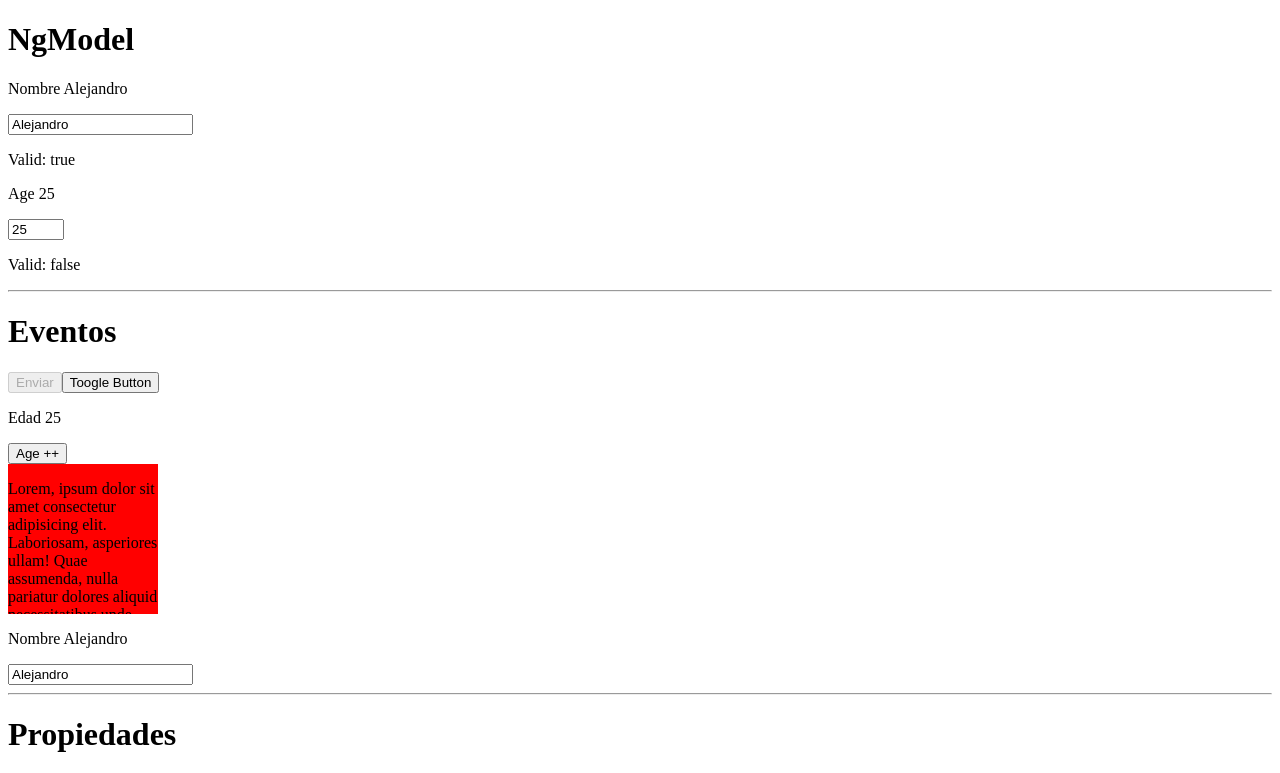
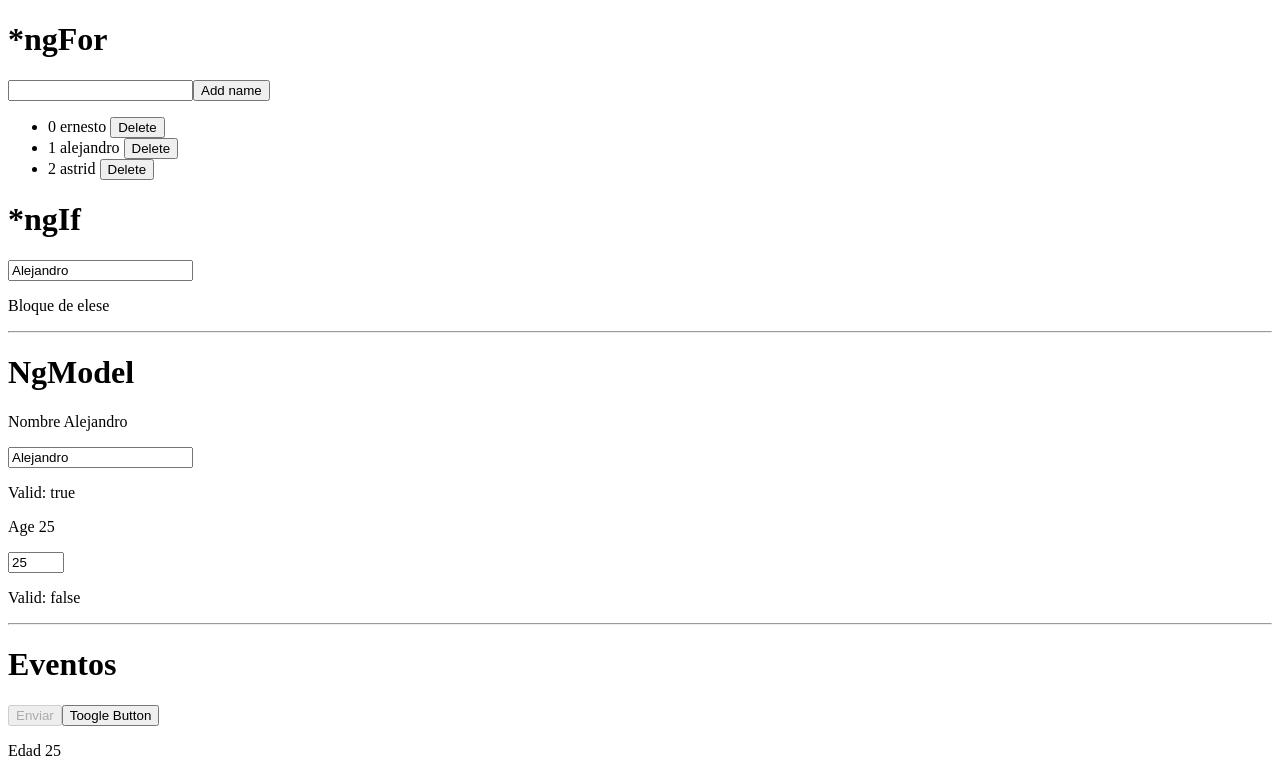
Before and after one commit to imorales1/my-store, an Angular app: page / in a window 1280 px wide. Shown: the top 773 px of the page. Built offline with nearby package versions, Linux system fonts and the light colour scheme; grey boxes are pictures that could not be loaded.

Commit message:
Uso de ngIf y ngFor

```diff
--- a/src/app/app.component.html
+++ b/src/app/app.component.html
@@ -1,3 +1,22 @@
+<h1>*ngFor</h1>
+<input type="text" required #nameInput2="ngModel" [(ngModel)]="NewName"/>
+<button (click)="addName()">Add name</button>
+<ul>
+  <li *ngIf="names.length === 0"> ***** No hay elementos ****</li>
+  <li *ngFor="let name of names; index as i">
+    {{i}} {{name}}
+    <button (click)="deleteName(i)">Delete</button>
+  </li>
+</ul>
+
+<h1>*ngIf</h1>
+<input type="text" required #nameInput2="ngModel" [(ngModel)]="person.name"/>
+<p *ngIf="person.name === 'alejandro'">Soy alejandro</p>
+<p *ngIf="person.name === 'ernesto' && person.age === 25; else elseBlock">Soy ernesto</p>
+<ng-template #elseBlock>
+  <p>Bloque de elese</p>
+</ng-template>
+<hr/>
 <h1>NgModel</h1>
 <p>Nombre {{ person.name }}</p>
 <input type="text" required #nameInput ="ngModel" [(ngModel)]="person.name">
--- a/src/app/app.component.ts
+++ b/src/app/app.component.ts
@@ -17,6 +17,8 @@ export class AppComponent {
     avatar: 'https://www.peru.travel/Contenido/AcercaDePeru/Imagen/es/1/0.0/Principal/Machu%20Picchu.jpg'
   }
 
+  names: string[] = ['ernesto', 'alejandro', 'astrid']
+  NewName =  '';
   toggleButton() {
     /*this.btnDisabled = false;  */
     this.btnDisabled = !this.btnDisabled;
@@ -35,4 +37,13 @@ export class AppComponent {
     const element = event.target as HTMLInputElement;
     this.person.name = element.value;
   }
+
+  addName() {
+    this.names.push(this.NewName)
+    this.NewName = '';
+  }
+
+  deleteName(index: number) {
+    this.names.splice(index, 1);
+  }
 }
```
Also changed, not shown: 1 other file (tests, documents, lock files or other folders).
